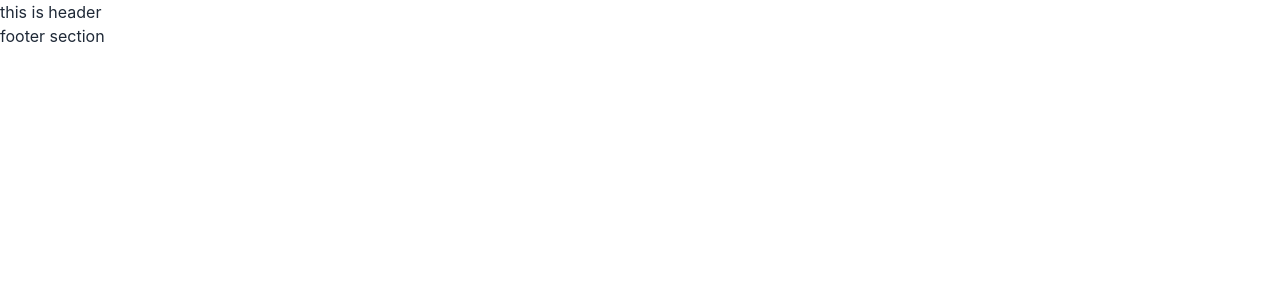
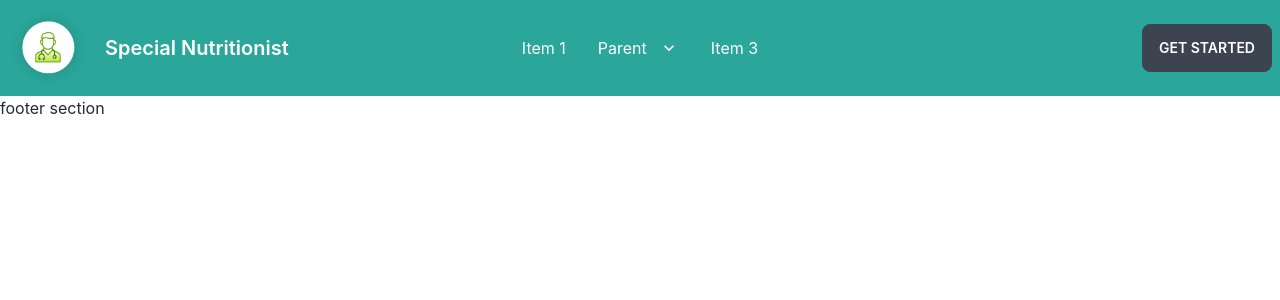
Before and after one commit to mirazulislam1/Nutritionist-client-side, a React (Create React App) app: page / in a window 1280 px wide. Shown: the top 300 px of the page. Built offline with nearby package versions, Linux system fonts and the light colour scheme.

Commit message:
navbar added

```diff
--- a/src/Shared/Header/Header.js
+++ b/src/Shared/Header/Header.js
@@ -1,9 +1,52 @@
 import React from 'react';
+import { Link } from 'react-router-dom';
+import icon from '../../Images/navbar/navbar-icon.png'
 
 const Header = () => {
     return (
-        <div>
-            <p>this is header</p>
+        <div className="navbar bg-accent-focus text-white">
+            <div className="navbar-start ">
+                <div className="dropdown">
+                    <label tabIndex={0} className="btn btn-ghost lg:hidden">
+                        <svg xmlns="http://www.w3.org/2000/svg" className="h-5 w-5" fill="none" viewBox="0 0 24 24" stroke="currentColor"><path strokeLinecap="round" strokeLinejoin="round" strokeWidth="2" d="M4 6h16M4 12h8m-8 6h16" /></svg>
+                    </label>
+                    <ul tabIndex={0} className="menu menu-compact dropdown-content mt-3 p-2 shadow bg-base-100 rounded-box w-52">
+                        <li><a>Item 1</a></li>
+                        <li tabIndex={0}>
+                            <a className="justify-between">
+                                Parent
+                                <svg className="fill-current" xmlns="http://www.w3.org/2000/svg" width="24" height="24" viewBox="0 0 24 24"><path d="M8.59,16.58L13.17,12L8.59,7.41L10,6L16,12L10,18L8.59,16.58Z" /></svg>
+                            </a>
+                            <ul className="p-2">
+                                <li><a>Submenu 1</a></li>
+                                <li><a>Submenu 2</a></li>
+                            </ul>
+                        </li>
+                        <li><a>Item 3</a></li>
+                    </ul>
+                </div>
+                <img className='h-20' src={icon} alt="" />
+                <Link to='/' className="btn btn-ghost normal-case text-xl">Special Nutritionist</Link>
+            </div>
+            <div className="navbar-center hidden lg:flex">
+                <ul className="menu menu-horizontal p-0">
+                    <li><a>Item 1</a></li>
+                    <li tabIndex={0}>
+                        <a>
+                            Parent
+                            <svg className="fill-current" xmlns="http://www.w3.org/2000/svg" width="20" height="20" viewBox="0 0 24 24"><path d="M7.41,8.58L12,13.17L16.59,8.58L18,10L12,16L6,10L7.41,8.58Z" /></svg>
+                        </a>
+                        <ul className="p-2">
+                            <li><a>Submenu 1</a></li>
+                            <li><a>Submenu 2</a></li>
+                        </ul>
+                    </li>
+                    <li><a>Item 3</a></li>
+                </ul>
+            </div>
+            <div className="navbar-end">
+                <a className="btn">Get started</a>
+            </div>
         </div>
     );
 };
```
Also changed, not shown: src/Images/navbar/navbar-icon.png (added).
